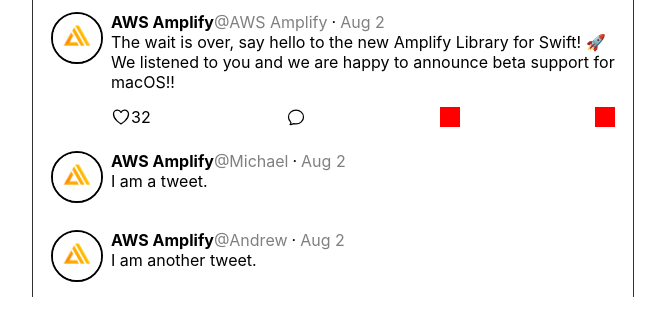
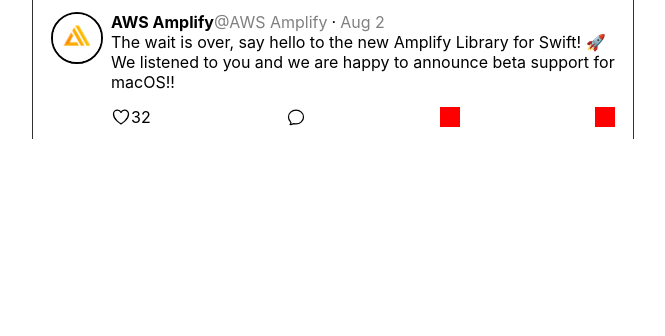
Before and after one commit to Kitakatz/twitter-clone, a React (Create React App) app: page /home/detail/03 in a window 1280 px wide. Shown: the top 336 px of the page, without its empty margins (307-972 px from the left). Built offline with nearby package versions, Linux system fonts and the light colour scheme.

Commit message:
Fixed for reply to tweet on home screen.

```diff
--- a/src/App.tsx
+++ b/src/App.tsx
@@ -7,7 +7,9 @@
 const App = () => {
   const HomeScreenElement: React.ReactElement = (
     <Providers.ReplyOverlayProvider>
-      <Screens.Home />
+      <Providers.TweetsProvider>
+        <Screens.Home />
+      </Providers.TweetsProvider>
     </Providers.ReplyOverlayProvider>
   );
 
--- a/src/components/cards/Feed/Button/Reply/index.tsx
+++ b/src/components/cards/Feed/Button/Reply/index.tsx
@@ -7,7 +7,8 @@
 const Reply: React.FC<ReplyProps> = (props):React.ReactElement => {
   const { dispatch } = useContext(ReplyOverlayContext);
 
-  const onClickHandler = (): void => {
+  const onClickHandler = (event: React.MouseEvent<HTMLElement>): void => {
+    event.preventDefault();
     dispatch({ type: 'TOGGLE', payload: props.tweetID });
   };
 
--- a/src/components/forms/Reply/index.tsx
+++ b/src/components/forms/Reply/index.tsx
@@ -30,10 +30,7 @@
       tweet: state.value
     });
 
-    console.log('foundTweet', foundTweet);
-    console.log('Tweets', [...tweetState.tweets, foundTweet] );
-
-    dispatch({ type: 'updateTweets', payload: [...tweetState.tweets, foundTweet] });
+    dispatch({ type: 'updateTweets', payload: [...tweetState.tweets]});
     replyOverlayDispatch({ type: 'TOGGLE', payload: { tweetID: foundTweet?.id } });
   };
 
--- a/src/components/lists/DetailTweets/index.tsx
+++ b/src/components/lists/DetailTweets/index.tsx
@@ -9,7 +9,7 @@
   const { state } = useContext(TweetsContext);
 
   const renderItems = (): React.ReactElement[] => {
-    const items = state.tweets[0].replies.map((item) => {
+    const items = props.items.map((item) => {
       return (
         <div key={ item.id } className='tweet'>
           <Layout.Row>
```
